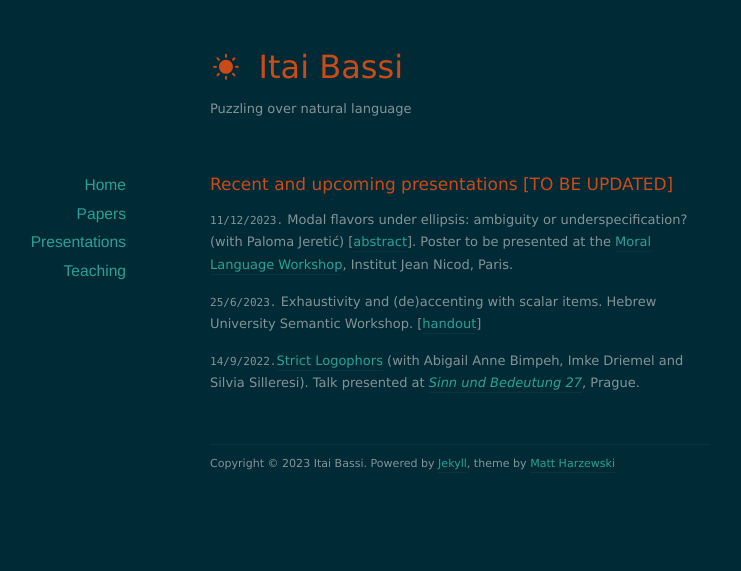
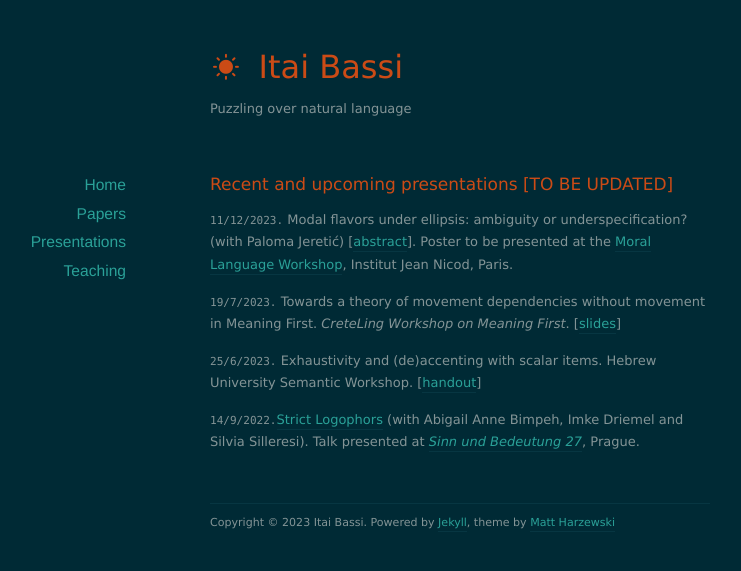
Before and after one commit to itaibassi/itaibassi.github.io, a Jekyll site: the page built from presentations/index.markdown, in a window 1280 px wide. Shown: the top 571 px of the page, without its empty margins (180-921 px from the left). Built offline with Jekyll 4.4.1, drawn with Linux system fonts in a browser that asks for light colours; nearby versions of some CDN libraries.

Commit message:
Update index.markdown

```diff
--- a/presentations/index.markdown
+++ b/presentations/index.markdown
@@ -11,6 +11,8 @@ title: Presentations
 
 `11/12/2023.` Modal flavors under ellipsis: ambiguity or underspecification? (with Paloma Jeretić) [[abstract](https://www.dropbox.com/scl/fi/9fga8twozfypck2rbrpf7/Modal-flavors-under-ellipsis-ambiguity-or-underspecification.pdf?rlkey=eslrrrjbt7hdkgsc288rzphw1&dl=0)]. Poster to be presented at  the [Moral Language Workshop](https://www.dropbox.com/scl/fi/9fga8twozfypck2rbrpf7/Modal-flavors-under-ellipsis-ambiguity-or-underspecification.pdf?rlkey=eslrrrjbt7hdkgsc288rzphw1&dl=0), Institut Jean Nicod, Paris.
 
+`19/7/2023.` Towards a theory of movement dependencies without movement in Meaning First.  *CreteLing Workshop on Meaning First*.  [[slides](https://www.dropbox.com/scl/fi/632vnnt756k9e3txu1wwu/On_Movement_CreteLing-workshop.pdf?rlkey=91j6szp9ysja4acjywz1th20l&dl=0)]
+
 `25/6/2023.` Exhaustivity and (de)accenting with scalar items. Hebrew University Semantic Workshop.  [[handout](https://www.dropbox.com/scl/fi/qk6fe1dcloo4vkqdkmj5x/Exhaustivity-and-de-accenting-with-scalar-items.pdf?rlkey=re8wbd1kikb8khcdzuva370cd&dl=0)]
 
 
```
